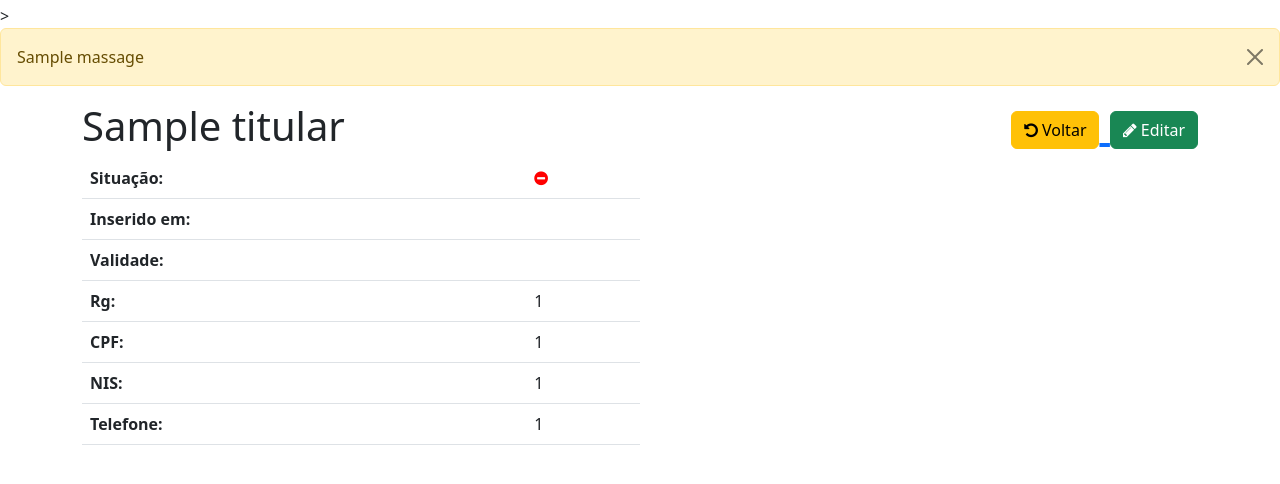
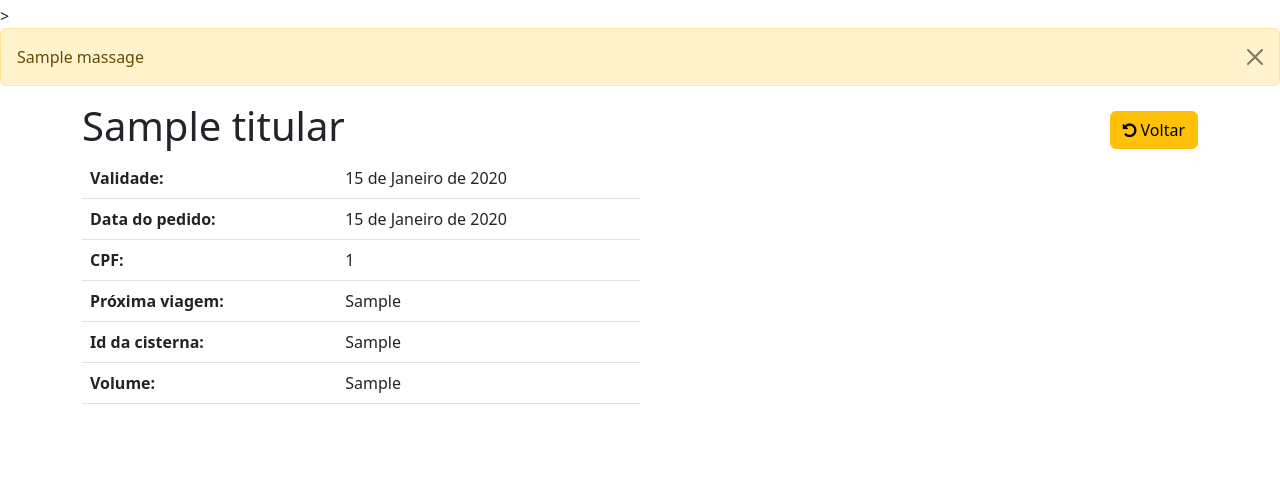
Before and after one commit to Francelmo87/Cisterna, a Django app: template backend/usuarios/templates/titular_detail.html in a window 1280 px wide. Shown: the part 56-540 px from the top of the page. Run offline with Django 5.2, Linux system fonts and the light colour scheme; tables that the repository leaves empty hold one stand-in row (values such as "Sample post"); the template is opened without the code that fills it: values that come from a table or form of the project are taken from there, most other values are stand-ins (such as "Sample title", 1, 10 or a date in 2020); parts of the project's set-up code (start-up, migrations or seed data) failed here and were passed over.

Commit message:
alteradas dados do html de detalhes

```diff
--- a/backend/usuarios/templates/titular_detail.html
+++ b/backend/usuarios/templates/titular_detail.html
@@ -9,11 +9,6 @@
             <span class="fa fa-undo"></span> Voltar
         </button>
       </a>
-      <a href="{ url 'produto:produto_edit' object.pk %}">
-        <button type="button" class="btn btn-success">
-          <span class="fa fa-pencil"></span> Editar
-        </button>
-      </a>
     </span>
 </h1>
 
@@ -21,38 +16,28 @@
     <table class="table table-user-information">
       <tbody>
         <tr>
-          <th class="text-right">Situação: </th>
-          <td>
-               {% if tempo_ativo  %}
-                <i class="fa fa-check-circle ok"></i>
-              {% else %}
-                <i class="fa fa-minus-circle no"></i>
-              {% endif %}
-          </td>
+          <th class="text-right">Validade: </th>
+          <td>{{ object.dt_validade }}</td>
         </tr>
         <tr>
-          <th class="text-right">Inserido em: </th>
-          <td>{{ object.inicio }}</td>
-        </tr>
-        <tr>
-          <th class="text-right">Validade:</th>
-          <td>{{ object.fim }} </td>
-        </tr>
-        <tr>
-          <th class="text-right">Rg:</th>
-          <td>{{ object.rg }}</td>
+          <th class="text-right">Data do pedido:</th>
+          <td>{{ object.dt_pedido }} </td>
         </tr>
         <tr>
           <th class="text-right">CPF:</th>
           <td>{{ object.cpf }}</td>
         </tr>
         <tr>
-          <th class="text-right">NIS:</th>
-          <td>{{ object.nis }}</td>
+          <th class="text-right">Próxima viagem:</th>
+          <td>{{ dt_retorno }}</td>
         </tr>
         <tr>
-          <th class="text-right">Telefone:</th>
-          <td>{{ object.telefone }}</td>
+          <th class="text-right">Id da cisterna:</th>
+          <td>{{ cisterna.codigo }}</td>
+        </tr>
+        <tr>
+          <th class="text-right">Volume:</th>
+          <td>{{ cisterna.volume }}</td>
         </tr>
       </tbody>
     </table>
```
